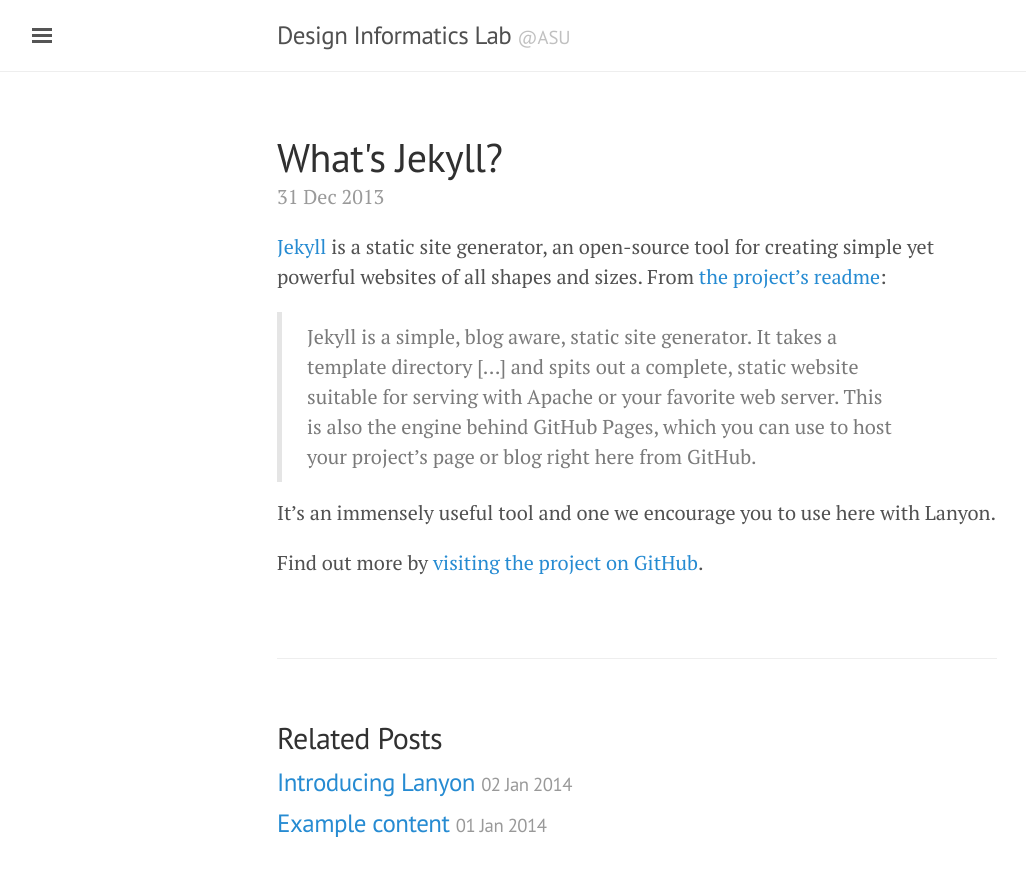
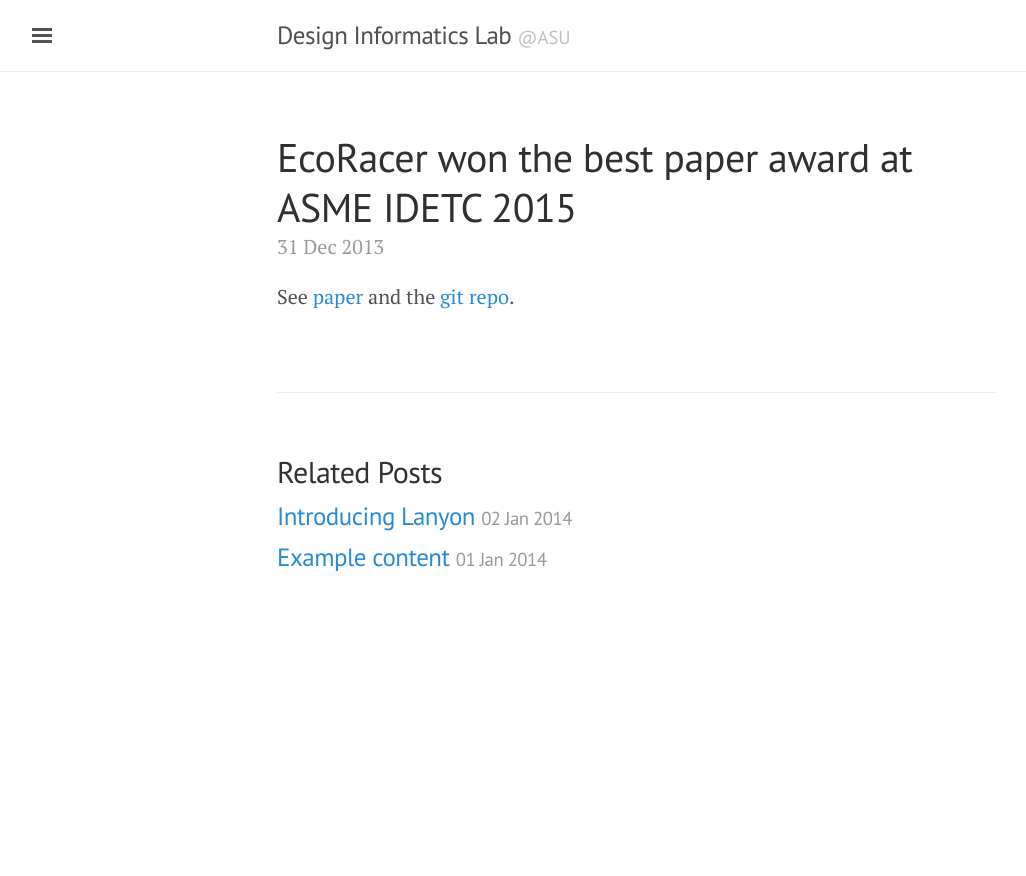
Before and after one commit to DesignInformaticsLab/DesignInformaticsLab.github.io, a Jekyll site: the page built from _posts/2013-12-31-whats-jekyll.md, in a window 1280 px wide. Shown: the top 876 px of the page, without its empty margins (3-1029 px from the left). Built offline with Jekyll 4.4.1, drawn with Linux system fonts in a browser that asks for light colours.

Commit message:
Updated 2013-12-31-whats-jekyll.md

```diff
--- a/_posts/2013-12-31-whats-jekyll.md
+++ b/_posts/2013-12-31-whats-jekyll.md
@@ -1,12 +1,7 @@
 ---
 layout: post
-title: What's Jekyll?
+title: EcoRacer won the best paper award at ASME IDETC 2015
+published: true
 ---
 
-[Jekyll](http://jekyllrb.com) is a static site generator, an open-source tool for creating simple yet powerful websites of all shapes and sizes. From [the project's readme](https://github.com/mojombo/jekyll/blob/master/README.markdown):
-
-  > Jekyll is a simple, blog aware, static site generator. It takes a template directory [...] and spits out a complete, static website suitable for serving with Apache or your favorite web server. This is also the engine behind GitHub Pages, which you can use to host your project’s page or blog right here from GitHub.
-
-It's an immensely useful tool and one we encourage you to use here with Lanyon.
-
-Find out more by [visiting the project on GitHub](https://github.com/mojombo/jekyll).
+See [paper](***) and the [git repo](***).
```
